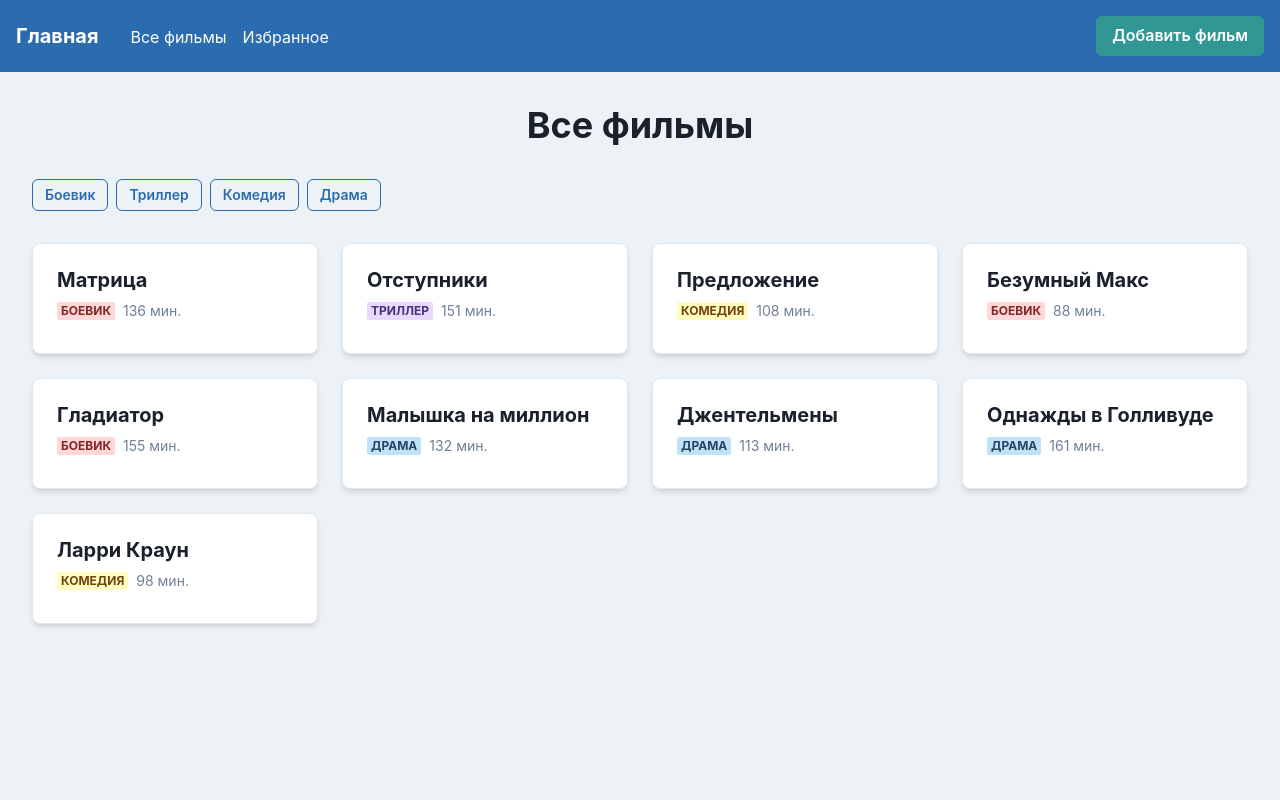
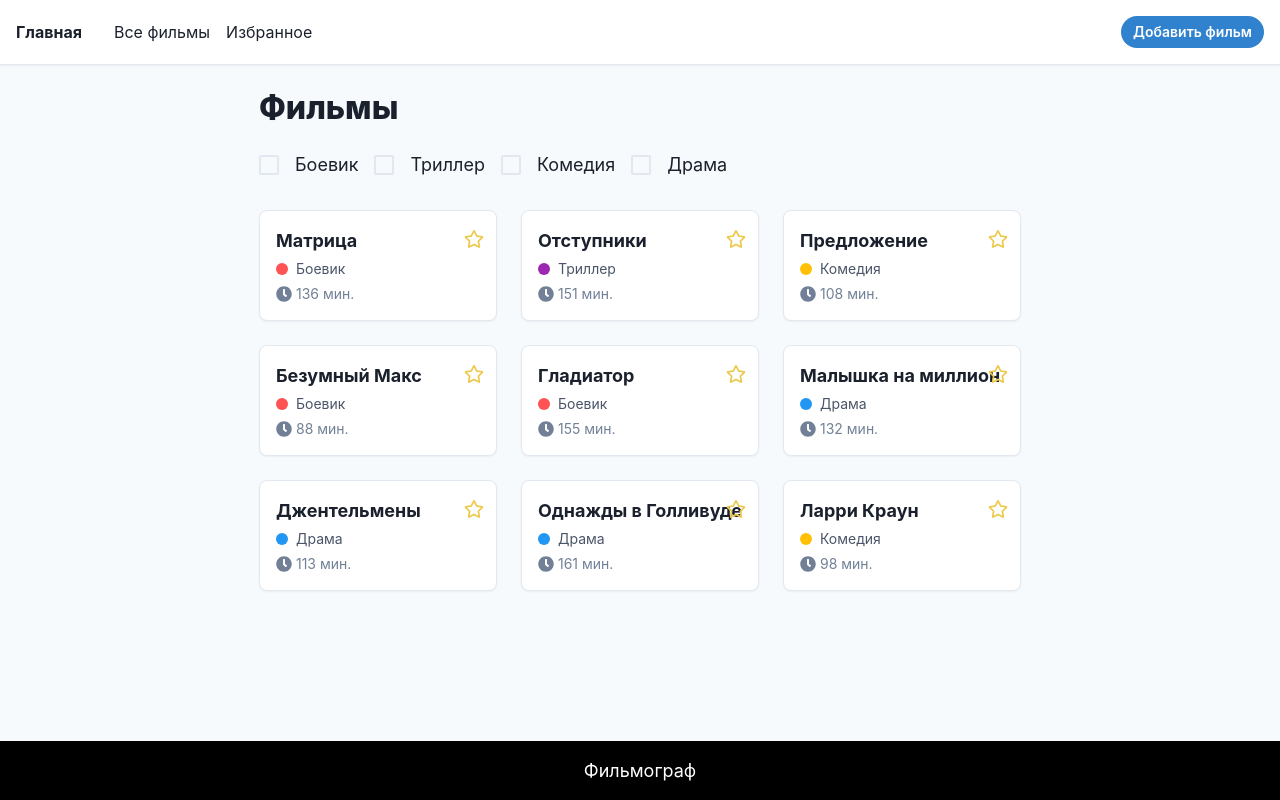
Before and after one commit to fedutinova/mipt-frontend, a React (Vite) app: page / in a window 1280 px wide. Built offline with nearby package versions, Linux system fonts and the light colour scheme.

Commit message:
fixed movie card

```diff
--- a/package.json
+++ b/package.json
@@ -15,6 +15,7 @@
     "react": "^18.2.0",
     "react-dom": "^18.2.0",
     "react-hook-form": "^7.45.1",
+    "react-icons": "^5.5.0",
     "react-router-dom": "^6.15.0"
   },
   "devDependencies": {
--- a/src/App.jsx
+++ b/src/App.jsx
@@ -1,12 +1,37 @@
 import React from 'react'
+import { ChakraProvider, extendTheme } from '@chakra-ui/react';
 import { Box } from '@chakra-ui/react'
 import Home from './pages/Home'
 
+const theme = extendTheme({
+  // fonts: {
+  //   heading: 'Arial, sans-serif',
+  //   body: 'Arial, sans-serif',
+  // },
+  // components: {
+  //   Button: {
+  //     baseStyle: {
+  //       borderRadius: '20px',
+  //     },
+  //   },
+  // },
+  colors: {
+    genres: {
+      action: '#FF5252',    // Боевик
+      thriller: '#9C27B0',  // Триллер
+      comedy: '#FFC107',    // Комедия
+      drama: '#2196F3',     // Драма
+    },
+  },
+})
+
 function App() {
   return (
-    <Box minH="100vh" bg="gray.100">
-      <Home />
-    </Box>
+    <ChakraProvider theme={theme}>
+      <Box minH="100vh" bg="gray.100">
+        <Home />
+      </Box>
+    </ChakraProvider>
   )
 }
 
--- a/src/components/MovieCard.jsx
+++ b/src/components/MovieCard.jsx
@@ -1,42 +1,52 @@
-import { Box, Heading, Text, Badge, Flex } from '@chakra-ui/react'
+import { Box, Flex, Button, Icon, Text } from '@chakra-ui/react';
+import { FaStar, FaRegStar, FaClock } from 'react-icons/fa';
 
-const MovieCard = ({ movie }) => {
+const genres = [
+  { id: 'action', name: 'Боевик' },
+  { id: 'thriller', name: 'Триллер' },
+  { id: 'comedy', name: 'Комедия' },
+  { id: 'drama', name: 'Драма' },
+];
+
+export const MovieCard = ({ movie, isFavorite, onToggleFavorite }) => {
+  const genreColor = `genres.${movie.genre}`;
+
   return (
     <Box
-      borderWidth="1px"
+      bg="white"
+      p={4}
       borderRadius="lg"
-      overflow="hidden"
-      bg="white"
-      boxShadow="md"
-      transition="transform 0.2s"
-      _hover={{ transform: 'scale(1.03)' }}
+      boxShadow="sm"
+      border="1px solid"
+      borderColor="gray.200"
+      position="relative"
     >
-      <Box p={6}>
-        <Heading as="h3" size="md" mb={2}>
-          {movie.title}
-        </Heading>
+      {/* Кнопка избранного */}
+      <Button
+        position="absolute"
+        top={2}
+        right={2}
+        variant="ghost"
+        p={1}
+        minW="auto"
+        onClick={onToggleFavorite}
+      >
+        <Icon as={isFavorite ? FaStar : FaRegStar} color="yellow.400" boxSize={5} />
+      </Button>
 
-        <Flex alignItems="center" mb={2}>
-          <Badge colorScheme={getBadgeColor(movie.genre)} mr={2}>
-            {movie.genre}
-          </Badge>
-          <Text fontSize="sm" color="gray.500">
-            {movie.duration} мин.
+      <Box>
+        <Text fontWeight="bold" fontSize="lg" mb={1}>{movie.title}</Text>
+        <Flex align="center" mb={1}>
+          <Box w={3} h={3} bg={genreColor} borderRadius="full" mr={2} />
+          <Text fontSize="sm" color="gray.600">
+            {genres.find(g => g.id === movie.genre).name}
           </Text>
+        </Flex>
+        <Flex align="center">
+          <Icon as={FaClock} color="gray.500" mr={1} />
+          <Text fontSize="sm" color="gray.500">{movie.duration}</Text>
         </Flex>
       </Box>
     </Box>
-  )
-}
-
-const getBadgeColor = (genre) => {
-  switch (genre) {
-    case 'Боевик': return 'red'
-    case 'Триллер': return 'purple'
-    case 'Комедия': return 'yellow'
-    case 'Драма': return 'blue'
-    default: return 'gray'
-  }
-}
-
-export default MovieCard
+  );
+};
--- a/src/components/Navbar.jsx
+++ b/src/components/Navbar.jsx
@@ -1,33 +1,32 @@
-import { Flex, Box, Link, Button } from '@chakra-ui/react'
-import { Link as RouterLink } from 'react-router-dom'
+// components/Navbar.jsx
+import { Flex, Box, Text, Button } from '@chakra-ui/react';
 
 const Navbar = () => {
   return (
     <Flex
-      as="nav"
-      bg="blue.600"
-      color="white"
+      bg="white"
       p={4}
+      boxShadow="sm"
       justifyContent="space-between"
       alignItems="center"
+      borderBottom="1px solid"
+      borderColor="gray.200"
     >
       <Box>
-        <Link as={RouterLink} to="/" fontSize="xl" fontWeight="bold" mr={8}>
-          Главная
-        </Link>
-        <Link as={RouterLink} to="/movies" mr={4}>
-          Все фильмы
-        </Link>
-        <Link as={RouterLink} to="/favorites" mr={4}>
-          Избранное
-        </Link>
+        <Text fontWeight="bold" display="inline-block" mr={8}>Главная</Text>
+        <Text display="inline-block" mr={4}>Все фильмы</Text>
+        <Text display="inline-block" mr={4}>Избранное</Text>
       </Box>
 
-      <Button as={RouterLink} to="/add-movie" colorScheme="teal">
+      <Button
+        colorScheme="blue"
+        size="sm"
+        borderRadius="full"
+      >
         Добавить фильм
       </Button>
     </Flex>
-  )
-}
+  );
+};
 
-export default Navbar
+export default Navbar;
--- a/src/pages/Home.jsx
+++ b/src/pages/Home.jsx
@@ -1,62 +1,106 @@
-import { useState, useEffect } from 'react'
-import { Box, Flex, Heading, SimpleGrid, Text } from '@chakra-ui/react'
-import Navbar from '../components/Navbar'
-import MovieCard from '../components/MovieCard'
-import GenreFilter from '../components/GenreFilter'
-import { fetchMovies } from '../services/api'
+import { useState } from 'react';
+import { Box, Flex, Heading, Grid, Button, Checkbox, Icon, Text, GridItem } from '@chakra-ui/react';
+import { FaStar, FaRegStar, FaClock } from 'react-icons/fa';
+import Navbar from '../components/Navbar';
+import { MovieCard } from '../components/MovieCard'
 
 const Home = () => {
-  const [movies, setMovies] = useState([])
-  const [filteredMovies, setFilteredMovies] = useState([])
-  const [selectedGenres, setSelectedGenres] = useState([])
+  const [selectedGenres, setSelectedGenres] = useState([]);
+  const [favorites, setFavorites] = useState([]);
 
-  useEffect(() => {
-    const getMovies = async () => {
-      try {
-        const data = await fetchMovies()
-        setMovies(data)
-        setFilteredMovies(data)
-      } catch (error) {
-        console.error('Error fetching movies:', error)
-      }
-    }
+  const movies = [
+    { id: 1, title: 'Матрица', genre: 'action', duration: '136 мин.' },
+    { id: 2, title: 'Отступники', genre: 'thriller', duration: '151 мин.' },
+    { id: 3, title: 'Предложение', genre: 'comedy', duration: '108 мин.' },
+    { id: 4, title: 'Безумный Макс', genre: 'action', duration: '88 мин.' },
+    { id: 5, title: 'Гладиатор', genre: 'action', duration: '155 мин.' },
+    { id: 6, title: 'Малышка на миллион', genre: 'drama', duration: '132 мин.' },
+    { id: 7, title: 'Джентельмены', genre: 'drama', duration: '113 мин.' },
+    { id: 8, title: 'Однажды в Голливуде', genre: 'drama', duration: '161 мин.' },
+    { id: 9, title: 'Ларри Краун', genre: 'comedy', duration: '98 мин.' },
+  ];
 
-    getMovies()
-  }, [])
+  const genres = [
+    { id: 'action', name: 'Боевик' },
+    { id: 'thriller', name: 'Триллер' },
+    { id: 'comedy', name: 'Комедия' },
+    { id: 'drama', name: 'Драма' },
+  ];
 
-  useEffect(() => {
-    if (selectedGenres.length === 0) {
-      setFilteredMovies(movies)
-    } else {
-      setFilteredMovies(
-        movies.filter(movie => selectedGenres.includes(movie.genre))
-      )
-    }
-  }, [selectedGenres, movies])
+  const toggleFavorite = (movieId) => {
+    setFavorites(prev =>
+      prev.includes(movieId)
+        ? prev.filter(id => id !== movieId)
+        : [...prev, movieId]
+    );
+  };
+
+  const toggleGenre = (genreId) => {
+    setSelectedGenres(prev =>
+      prev.includes(genreId)
+        ? prev.filter(id => id !== genreId)
+        : [...prev, genreId]
+    );
+  };
+
+  const filteredMovies = selectedGenres.length === 0
+    ? movies
+    : movies.filter(movie => selectedGenres.includes(movie.genre));
 
   return (
-    <Box>
+    <Box bg="gray.50" minH="100vh" display="flex" flexDirection="column">
       <Navbar />
 
-      <Box p={8}>
-        <Heading as="h1" mb={8} textAlign="center">
-          Все фильмы
-        </Heading>
+      <Box p={6} maxW="1200px" mx="auto" flex="1">
+        <Heading as="h1" fontSize="32px" mb={6} fontWeight="800">Фильмы</Heading>
 
-        <GenreFilter
-          genres={['Боевик', 'Триллер', 'Комедия', 'Драма']}
-          selectedGenres={selectedGenres}
-          setSelectedGenres={setSelectedGenres}
-        />
+        {/* Фильтры по жанрам */}
+        <Flex gap={4} mb={8} wrap="wrap">
+          {genres.map((genre) => (
+            <Checkbox
+              key={genre.id}
+              isChecked={selectedGenres.includes(genre.id)}
+              onChange={() => toggleGenre(genre.id)}
+              colorScheme={genre.id}
+              spacing="1rem"
+              size="lg"
+            >
+              {genre.name}
+            </Checkbox>
+          ))}
+        </Flex>
 
-        <SimpleGrid columns={[1, 2, 3, 4]} spacing={6} mt={8}>
+        {/* Список фильмов */}
+        <Grid
+          templateColumns="repeat(3, 1fr)"
+          gap={6}
+          sx={{
+            '@media (max-width: 900px)': {
+              templateColumns: 'repeat(2, 1fr)',
+            },
+            '@media (max-width: 600px)': {
+              templateColumns: '1fr',
+            },
+          }}
+        >
           {filteredMovies.map(movie => (
-            <MovieCard key={movie.id} movie={movie} />
+            <GridItem key={movie.id}>
+              <MovieCard
+                movie={movie}
+                isFavorite={favorites.includes(movie.id)}
+                onToggleFavorite={() => toggleFavorite(movie.id)}
+              />
+            </GridItem>
           ))}
-        </SimpleGrid>
+        </Grid>
+      </Box>
+
+      {/* Футер */}
+      <Box bg="black" color="white" py={4} textAlign="center">
+        <Text fontSize="lg">Фильмограф</Text>
       </Box>
     </Box>
-  )
-}
+  );
+};
 
-export default Home
+export default Home;
```
Also changed, not shown: 1 other file (tests, documents, lock files or other folders).
